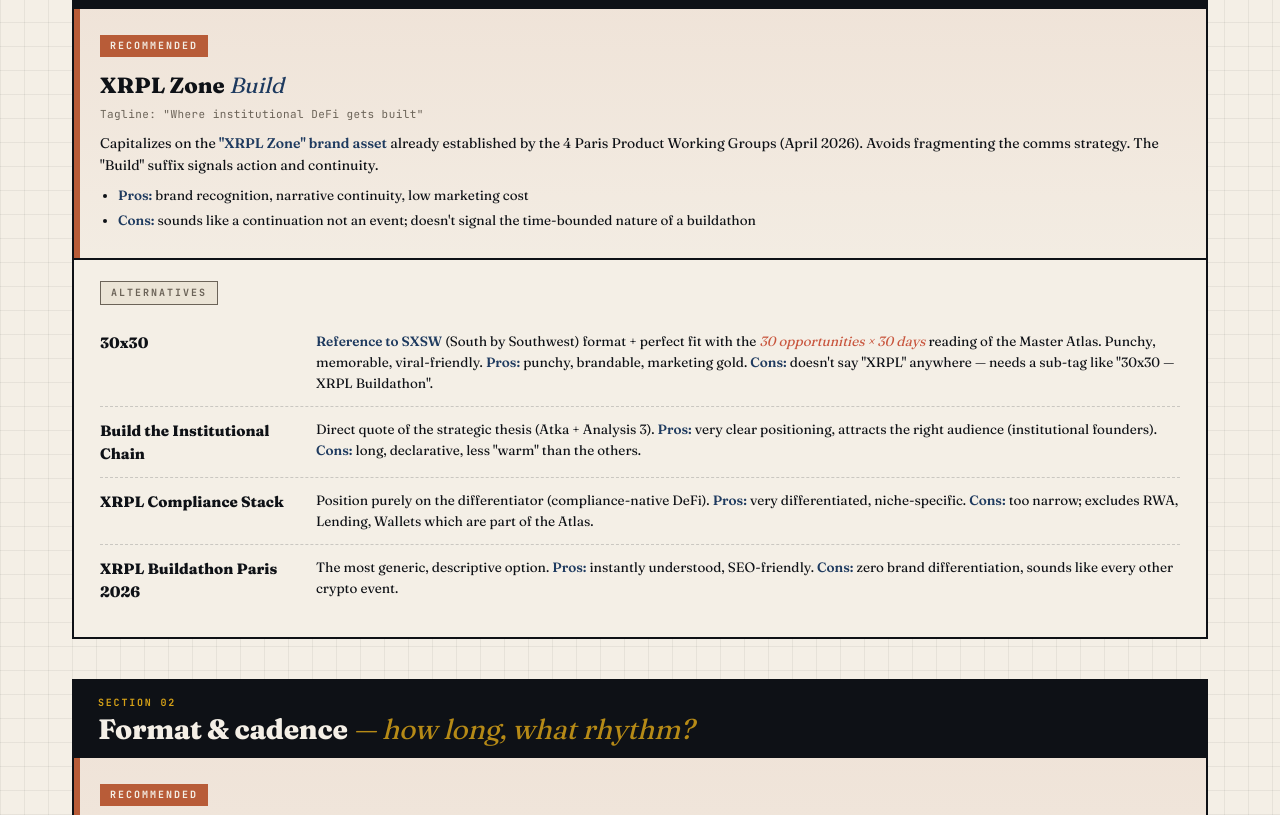
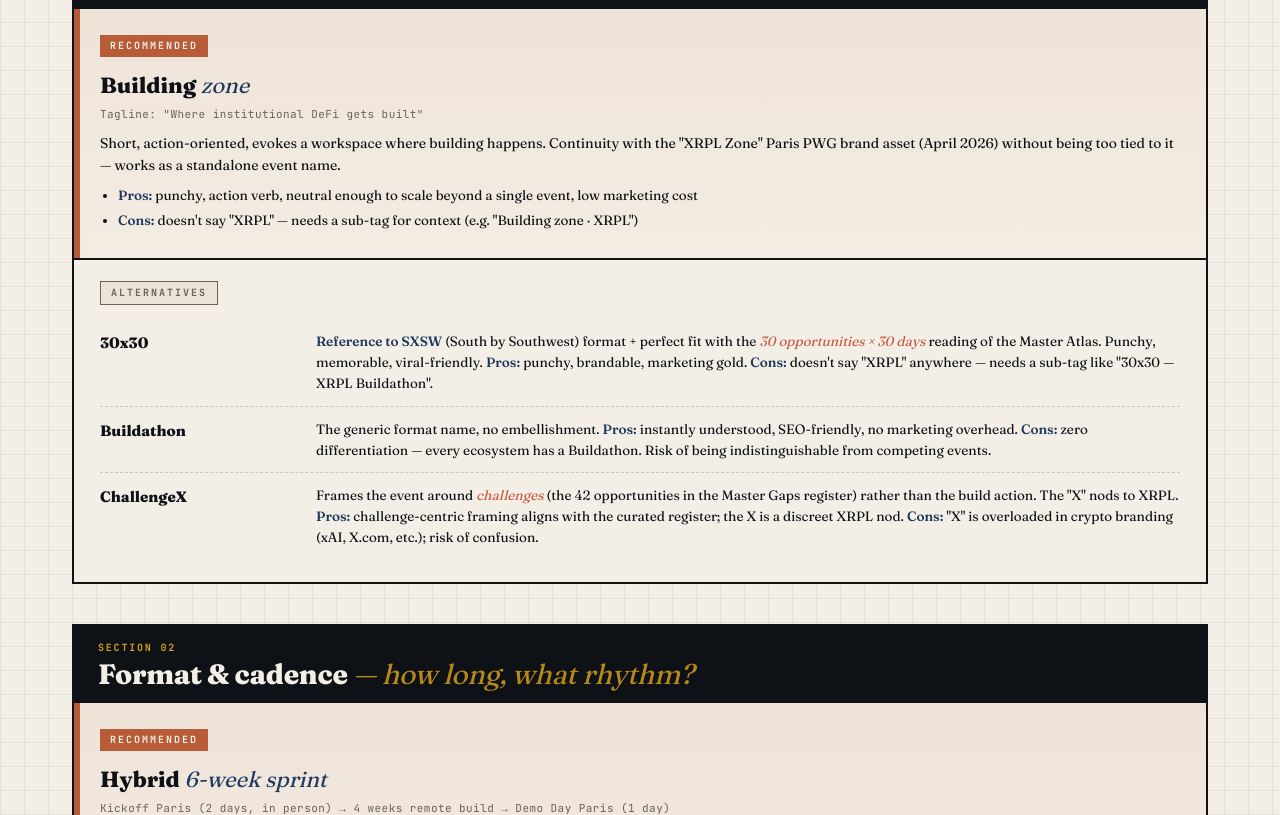
Before and after one commit to AurelienBg/xrpl-builder, a website: page en/buildathon.html in a window 1280 px wide. Shown: the part 650-1465 px from the top of the page. Drawn offline with Linux system fonts and the light colour scheme.

Commit message:
fix(buildathon): Section 01 Name — reco 'Building zone' + alts trimmed to 3
- Reco renamed from 'XRPL Zone Build' → 'Building zone' (more standalone, action-oriented)
- Alternatives trimmed to 3 (was 4):
  * 30x30 (SXSW reference, kept)
  * Buildathon (generic format name — replaces 'XRPL Buildathon Paris 2026')
  * ChallengeX (NEW, challenge-centric framing with X = XRPL nod)
- Removed: 'Build the Institutional Chain', 'XRPL Compliance Stack'
- FR + EN both updated

```diff
--- a/en/buildathon.html
+++ b/en/buildathon.html
@@ -475,12 +475,12 @@
 
     <div class="reco-block">
       <span class="reco-tag">Recommended</span>
-      <h3>XRPL Zone <em>Build</em></h3>
+      <h3>Building <em>zone</em></h3>
       <div class="reco-sub">Tagline: "Where institutional DeFi gets built"</div>
-      <p>Capitalizes on the <strong>"XRPL Zone" brand asset</strong> already established by the 4 Paris Product Working Groups (April 2026). Avoids fragmenting the comms strategy. The "Build" suffix signals action and continuity.</p>
+      <p>Short, action-oriented, evokes a workspace where building happens. Continuity with the "XRPL Zone" Paris PWG brand asset (April 2026) without being too tied to it — works as a standalone event name.</p>
       <ul>
-        <li><strong>Pros:</strong> brand recognition, narrative continuity, low marketing cost</li>
-        <li><strong>Cons:</strong> sounds like a continuation not an event; doesn't signal the time-bounded nature of a buildathon</li>
+        <li><strong>Pros:</strong> punchy, action verb, neutral enough to scale beyond a single event, low marketing cost</li>
+        <li><strong>Cons:</strong> doesn't say "XRPL" — needs a sub-tag for context (e.g. "Building zone · XRPL")</li>
       </ul>
     </div>
 
@@ -492,16 +492,12 @@
           <div class="alt-desc"><strong>Reference to SXSW</strong> (South by Southwest) format + perfect fit with the <em>30 opportunities × 30 days</em> reading of the Master Atlas. Punchy, memorable, viral-friendly. <strong>Pros:</strong> punchy, brandable, marketing gold. <strong>Cons:</strong> doesn't say "XRPL" anywhere — needs a sub-tag like "30x30 — XRPL Buildathon".</div>
         </li>
         <li>
-          <div class="alt-name">Build the Institutional Chain</div>
-          <div class="alt-desc">Direct quote of the strategic thesis (Atka + Analysis 3). <strong>Pros:</strong> very clear positioning, attracts the right audience (institutional founders). <strong>Cons:</strong> long, declarative, less "warm" than the others.</div>
+          <div class="alt-name">Buildathon</div>
+          <div class="alt-desc">The generic format name, no embellishment. <strong>Pros:</strong> instantly understood, SEO-friendly, no marketing overhead. <strong>Cons:</strong> zero differentiation — every ecosystem has a Buildathon. Risk of being indistinguishable from competing events.</div>
         </li>
         <li>
-          <div class="alt-name">XRPL Compliance Stack</div>
-          <div class="alt-desc">Position purely on the differentiator (compliance-native DeFi). <strong>Pros:</strong> very differentiated, niche-specific. <strong>Cons:</strong> too narrow; excludes RWA, Lending, Wallets which are part of the Atlas.</div>
-        </li>
-        <li>
-          <div class="alt-name">XRPL Buildathon Paris 2026</div>
-          <div class="alt-desc">The most generic, descriptive option. <strong>Pros:</strong> instantly understood, SEO-friendly. <strong>Cons:</strong> zero brand differentiation, sounds like every other crypto event.</div>
+          <div class="alt-name">ChallengeX</div>
+          <div class="alt-desc">Frames the event around <em>challenges</em> (the 42 opportunities in the Master Gaps register) rather than the build action. The "X" nods to XRPL. <strong>Pros:</strong> challenge-centric framing aligns with the curated register; the X is a discreet XRPL nod. <strong>Cons:</strong> "X" is overloaded in crypto branding (xAI, X.com, etc.); risk of confusion.</div>
         </li>
       </ul>
     </div>
```
Also changed, not shown: buildathon.html (+8 -12 lines).
